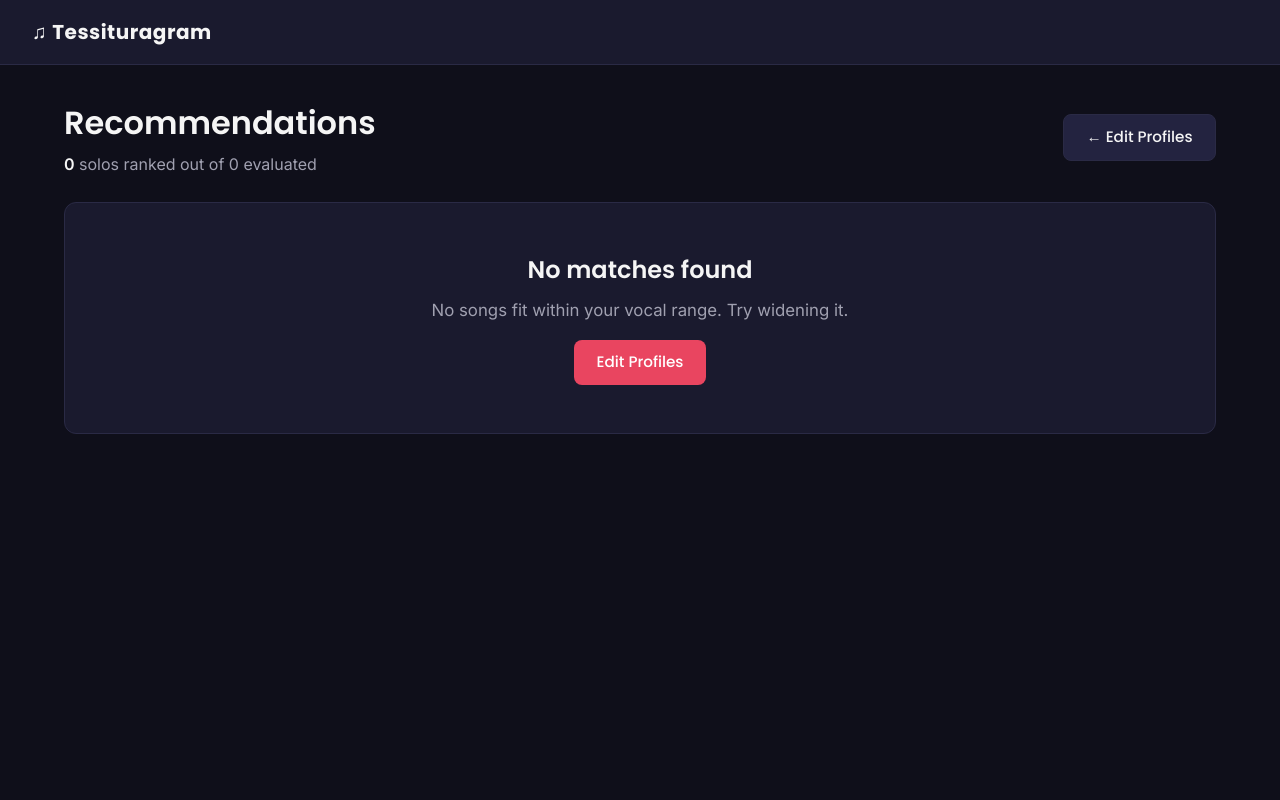
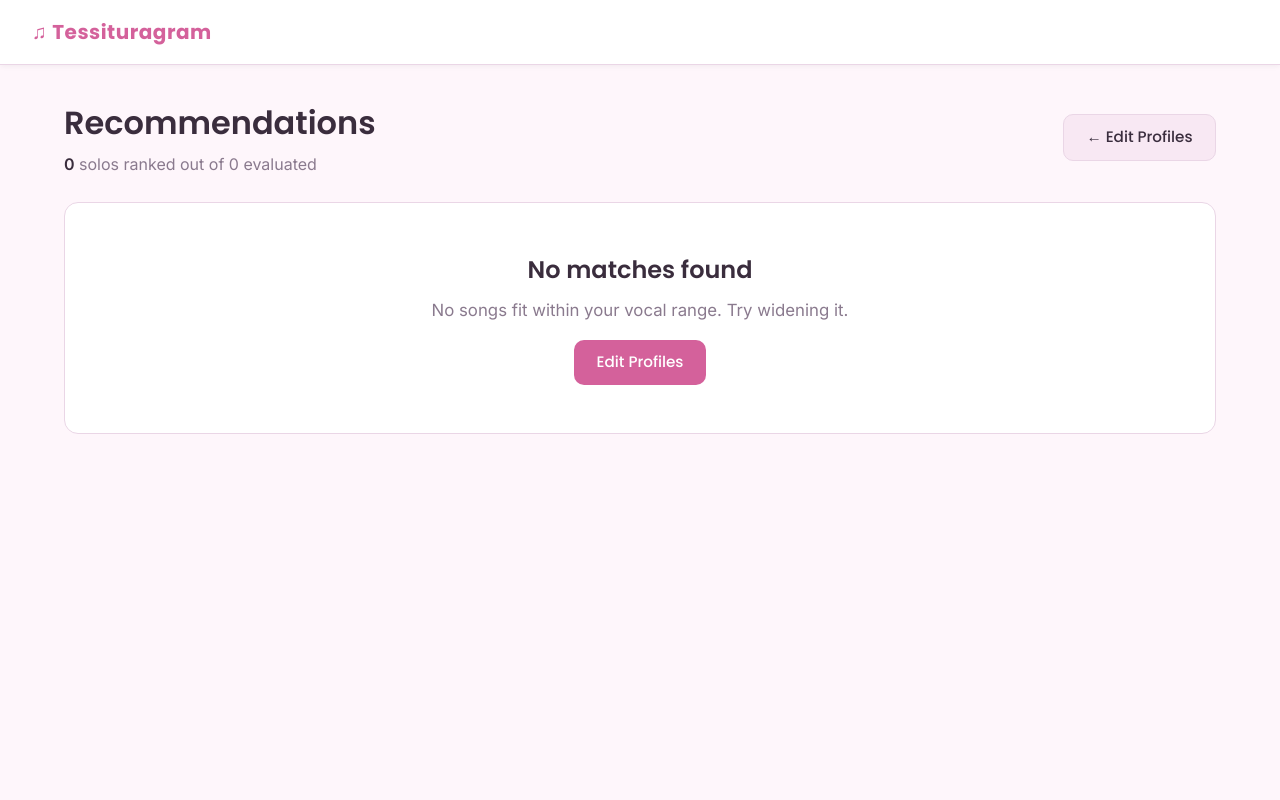
Before and after one commit to mad1rose/tessituragram_vocal_repertoire_recommendations, a Flask app: page /results in a window 1280 px wide. Run offline with Flask 3, Linux system fonts and the light colour scheme; some libraries are stand-ins or nearby versions.

Commit message:
Fixing bugs

```diff
--- a/src/recommend.py
+++ b/src/recommend.py
@@ -248,7 +248,8 @@ def score_profile_vs_part(
     """Score one profile against one song part.
 
     Uses the profile's pre-built ideal vector and per-profile alpha.
-    Returns a detail dict with cosine_similarity, avoid_penalty, etc.
+    The dense vector is built over the *profile's* own range so it
+    matches the ideal vector's dimensionality.
     """
     tess = part.get('tessituragram_data', {})
     ideal_vec = profile['ideal_vec']
@@ -258,13 +259,13 @@ def score_profile_vs_part(
     avoid_midis = profile.get('avoid_midis', [])
     favorite_midis = profile.get('favorite_midis', [])
 
-    dense = build_dense_vector(tess, global_min, global_max)
+    dense = build_dense_vector(tess, min_midi, max_midi)
     normed = normalize_l1(dense)
 
     cos_sim = cosine_similarity(normed, ideal_vec)
 
-    avoid_indices = [m - global_min for m in avoid_midis if global_min <= m <= global_max]
-    fav_indices = [m - global_min for m in favorite_midis if global_min <= m <= global_max]
+    avoid_indices = [m - min_midi for m in avoid_midis if min_midi <= m <= max_midi]
+    fav_indices = [m - min_midi for m in favorite_midis if min_midi <= m <= max_midi]
 
     avoid_penalty = float(sum(normed[i] for i in avoid_indices)) if avoid_indices else 0.0
     fav_overlap = float(sum(normed[i] for i in fav_indices)) if fav_indices else 0.0
@@ -276,7 +277,7 @@ def score_profile_vs_part(
         'favorite_overlap': round(fav_overlap, 4),
         'final_score': round(final_score, 4),
         'normalized_vector': {
-            str(global_min + i): round(float(v), 6)
+            str(min_midi + i): round(float(v), 6)
             for i, v in enumerate(normed)
         },
     }
--- a/static/css/style.css
+++ b/static/css/style.css
@@ -2,21 +2,21 @@
 *, *::before, *::after { box-sizing: border-box; margin: 0; padding: 0; }
 
 :root {
-  --bg:          #0f0f1a;
-  --bg-card:     #1a1a2e;
-  --bg-card-alt: #16213e;
-  --bg-input:    #232340;
-  --accent:      #e94560;
-  --accent-glow: rgba(233, 69, 96, .25);
-  --green:       #53d769;
-  --green-dim:   #2a6e35;
-  --red:         #e94560;
-  --red-dim:     #6e2a35;
-  --text:        #f5f5f5;
-  --text-dim:    #a0a0b0;
-  --border:      #2a2a45;
-  --radius:      12px;
-  --radius-sm:   8px;
+  --bg:          #fef6fb;
+  --bg-card:     #ffffff;
+  --bg-card-alt: #fdf0f7;
+  --bg-input:    #f8e8f3;
+  --accent:      #d4619b;
+  --accent-glow: rgba(212, 97, 155, .18);
+  --green:       #5ec4a0;
+  --green-dim:   #e0f5ed;
+  --red:         #e87a90;
+  --red-dim:     #fde4e8;
+  --text:        #3a2d3d;
+  --text-dim:    #8a7a8e;
+  --border:      #ead6e6;
+  --radius:      14px;
+  --radius-sm:   10px;
   --transition:  .2s ease;
 }
 
@@ -39,15 +39,16 @@ a:hover { text-decoration: underline; }
   padding: 1rem 2rem;
   border-bottom: 1px solid var(--border);
   background: var(--bg-card);
+  box-shadow: 0 1px 6px rgba(0,0,0,.06);
 }
 .logo {
   font-family: 'Poppins', sans-serif;
   font-size: 1.25rem;
   font-weight: 700;
-  color: var(--text);
+  color: var(--accent);
   letter-spacing: .5px;
 }
-.logo:hover { text-decoration: none; color: var(--accent); }
+.logo:hover { text-decoration: none; opacity: .8; }
 
 /* ── Main ──────────────────────────────────────────────────────────────────── */
 .main-content {
--- a/static/js/results.js
+++ b/static/js/results.js
@@ -43,9 +43,9 @@ function renderChart(el) {
   const colors = [];
   for (let i = 0; i < n; i++) {
     const t = n > 1 ? i / (n - 1) : 0.5;
-    const r = Math.round(68 + t * 100);
-    const g = Math.round(1 + t * 180);
-    const b = Math.round(84 + (1 - t) * 100);
+    const r = Math.round(180 + t * 50);
+    const g = Math.round(120 + t * 60);
+    const b = Math.round(200 + (1 - t) * 40);
     colors.push('rgb(' + r + ',' + g + ',' + b + ')');
   }
 
@@ -63,20 +63,30 @@ function renderChart(el) {
     type: 'scatter',
     mode: 'lines+markers',
     name: 'Ideal vector',
-    line: { color: '#e94560', width: 2 },
+    line: { color: '#d4619b', width: 2.5 },
     marker: { size: 4 },
   };
 
   const layout = {
-    title: { text: title, font: { size: 12, family: 'Poppins', color: '#f5f5f5' } },
+    title: { text: title, font: { size: 13, family: 'Poppins', color: '#3a2d3d' } },
     paper_bgcolor: 'rgba(0,0,0,0)',
-    plot_bgcolor: 'rgba(15,15,26,0.5)',
-    font: { color: '#a0a0b0', size: 9, family: 'Inter' },
-    xaxis: { tickangle: -45, tickfont: { size: 8 } },
-    yaxis: { title: 'Proportion of singing time', titlefont: { size: 10 } },
-    legend: { x: 0.7, y: 1.15, orientation: 'h', font: { size: 9 } },
-    margin: { t: 40, b: 80, l: 50, r: 20 },
-    bargap: 0.15,
+    plot_bgcolor: 'rgba(253,240,247,0.5)',
+    font: { color: '#8a7a8e', size: 9, family: 'Inter' },
+    xaxis: {
+      tickangle: -45,
+      tickfont: { size: 7 },
+      gridcolor: '#ead6e6',
+      automargin: true,
+    },
+    yaxis: {
+      title: 'Proportion of singing time',
+      titlefont: { size: 10 },
+      gridcolor: '#ead6e6',
+      automargin: true,
+    },
+    legend: { x: 0, y: 1.12, orientation: 'h', font: { size: 9 } },
+    margin: { t: 50, b: 100, l: 60, r: 20 },
+    bargap: 0.2,
   };
 
   Plotly.newPlot(el, [barTrace, lineTrace], layout, {
--- a/templates/index.html
+++ b/templates/index.html
@@ -10,10 +10,8 @@
   <form method="post" action="{{ url_for('select_ensemble') }}" style="display:contents">
     <input type="hidden" name="num_parts" value="{{ num }}">
     <input type="hidden" name="ensemble_label" value="{{ info.label }}">
-    <button type="submit" class="card card-clickable ensemble-card" style="border:1px solid var(--border);text-align:center;">
-      <div class="ensemble-icon">
-        {% if num == 1 %}&#128100;{% elif num == 2 %}&#128101;{% elif num == 3 %}&#128101;+{% else %}&#127932;{% endif %}
-      </div>
+    <button type="submit" class="card card-clickable ensemble-card">
+      <div class="ensemble-icon">{{ ('&#128100; ' * num) | safe }}</div>
       <div class="ensemble-label">{{ info.label }}</div>
       <div class="ensemble-parts">{{ num }} voice part{{ 's' if num != 1 }}</div>
       <div class="ensemble-count">{{ info.count }} song{{ 's' if info.count != 1 }}</div>
--- a/templates/names.html
+++ b/templates/names.html
@@ -24,7 +24,7 @@
       type="text"
       id="name_{{ i }}"
       name="name_{{ i }}"
-      placeholder="{% if num_parts == 1 %}e.g. Maddie{% else %}e.g. {{ ['Maddie','Jake','Sam','Alex','Jordan','Taylor','Riley','Casey'][i] }}{% endif %}"
+      placeholder="{% if num_parts == 1 %}e.g. Madeline{% else %}e.g. {{ ['Madeline','Samantha','Sam','Alex','Jordan','Taylor','Riley','Casey'][i] }}{% endif %}"
       value="{{ existing_names[i] or '' }}"
       autocomplete="off"
       maxlength="30"
--- a/templates/results.html
+++ b/templates/results.html
@@ -64,7 +64,7 @@
              data-normed='{{ r.normalized_vector | tojson }}'
              data-ideal='{{ prof.get("ideal_vector", {}) | tojson }}'
              data-chart-title="{{ prof.get('name', 'You') }} — score {{ '%.2f'|format(r.final_score) }}"
-             style="width:100%;height:320px;"></div>
+             style="width:100%;height:380px;"></div>
       </div>
     </div>
 
@@ -101,7 +101,7 @@
              data-normed='{{ a.normalized_vector | tojson }}'
              data-ideal='{{ prof.get("ideal_vector", {}) | tojson }}'
              data-chart-title="{{ names[pi] if pi < names|length else 'Profile ' ~ (pi+1) }} → {{ a.part_name or a.part_id }} ({{ '%.2f'|format(a.final_score) }})"
-             style="width:100%;height:320px;"></div>
+             style="width:100%;height:380px;"></div>
       </div>
       {% endfor %}
     </div>
```
Also changed, not shown: other parts of static/css/style.css (+53 -18 lines), static/js/piano.js (+39 -13 lines).
